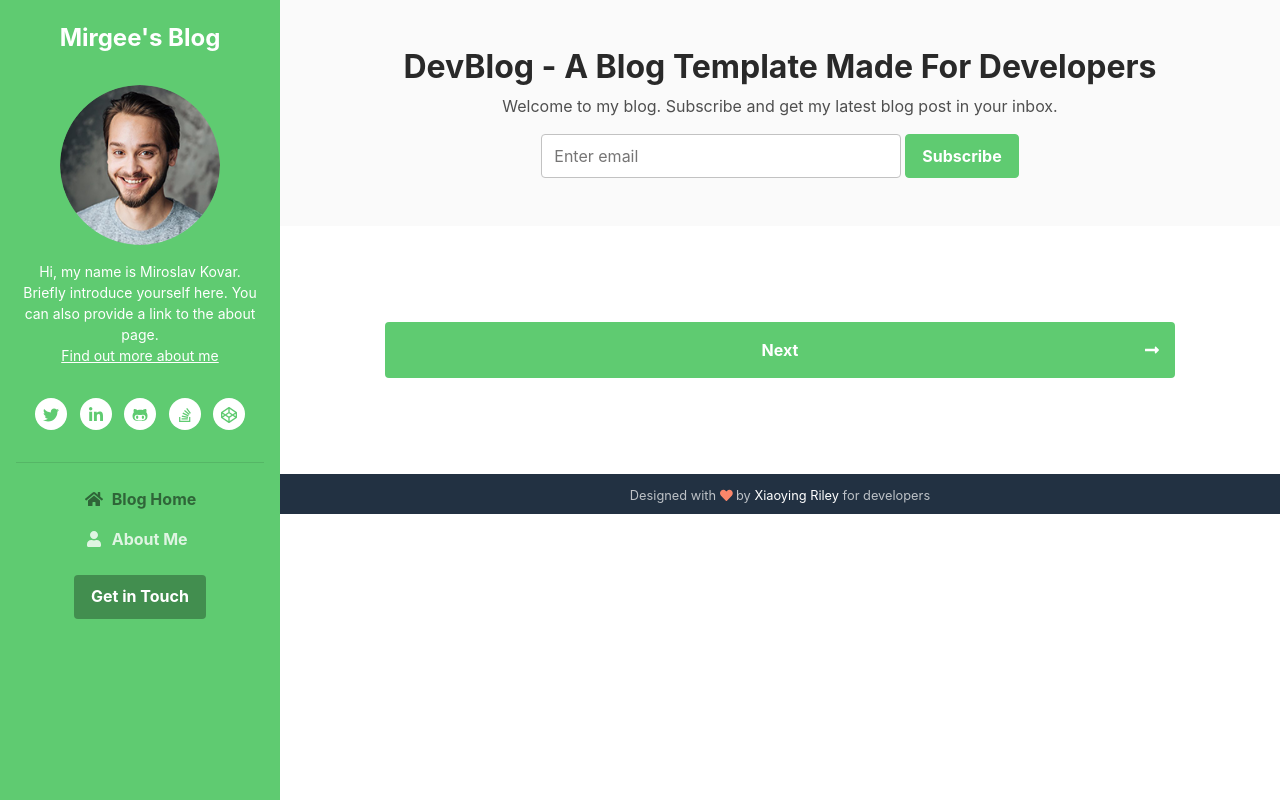
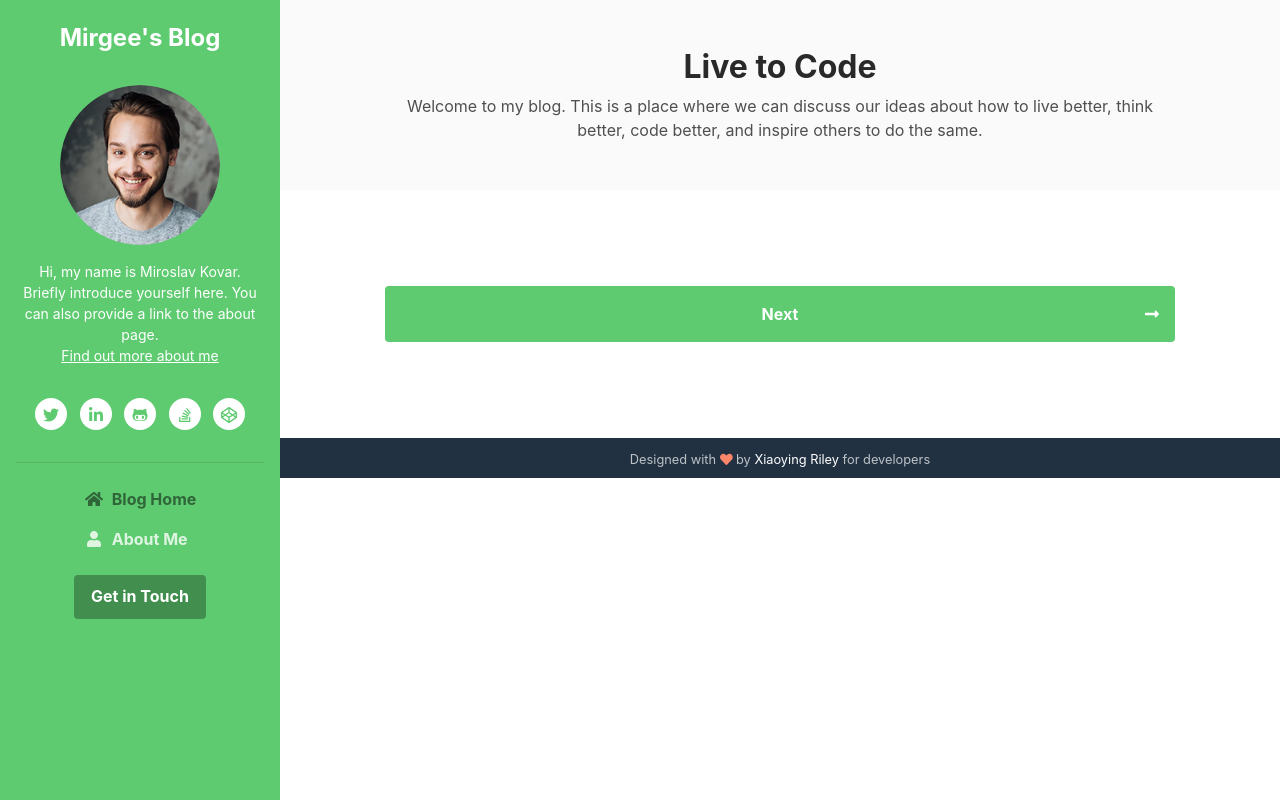
Before and after one commit to mirgee/blog, a Flask app: page / in a window 1280 px wide. Run offline with Flask 2, Linux system fonts and the light colour scheme; parts of the project's set-up code (start-up, migrations or seed data) failed here and were passed over; some libraries are stand-ins or nearby versions.

```diff
--- a/blog/main/views.py
+++ b/blog/main/views.py
@@ -12,20 +12,21 @@ main = Blueprint('main', __name__, template_folder='templates',
 
 @main.route('/')
 def index():
-    # List all files in the articles folder, order by date_published, trim to
-    # few (only public ones)
-    # Create intro automatically from the first few hundred characters,
-    # estimate time_to_read based on length
-    # id, img_uri, date_published, time_to_read, intro, num_comments
-    # posts = Blogpost.query.order_by(Blogpost.date_posted.desc()).all()
-    published_posts = (p for p in posts if 'date' in p.meta)
+    def validate(date_text):
+        try:
+            datetime.strptime(date_text, '%d-%m-%Y')
+            return True
+        except (ValueError, TypeError):
+            return False
+
+    published_posts = (p for p in posts if 'date' in p.meta and
+                       validate(p.meta['date']))
     latest = sorted(published_posts, reverse=True,
-                    key=lambda p: p.meta['date_published'])
+                    key=lambda p: p.meta['date'])
     for post in latest:
         setattr(post, 'readtime', str(readtime.of_markdown(post.body)))
         setattr(post, 'num_comments', 0)
-    print(latest)
-    return render_template('index.html', posts=latest[:10])
+    return render_template('index.html', posts=latest[:15])
 
 
 @main.route('/about')
@@ -35,7 +36,6 @@ def about():
 
 @main.route('/<path:path>')
 def post(path):
-    # post = Blogpost.query.filter_by(id=post_id).one()
     post = posts.get_or_404(path)
     return render_template('post.html', post=post)
 
--- a/blog/templates/index.html
+++ b/blog/templates/index.html
@@ -2,8 +2,9 @@
 {% block content %}
 	    <section class="cta-section theme-bg-light py-5">
 		    <div class="container text-center">
-			    <h2 class="heading">DevBlog - A Blog Template Made For Developers</h2>
-			    <div class="intro">Welcome to my blog. Subscribe and get my latest blog post in your inbox.</div>
+			    <h2 class="heading">Live to Code</h2>
+			    <div class="intro">Welcome to my blog. This is a place where we can discuss our ideas about how to live better, think better, code better, and inspire others to do the same.</div>
+            <!---
             <form class="signup-form form-inline justify-content-center pt-3">
               <div class="form-group">
                   <label class="sr-only" for="semail">Your email</label>
@@ -11,6 +12,7 @@
               </div>
               <button type="submit" class="btn btn-primary">Subscribe</button>
             </form>
+            -->
 		    </div><!--//container-->
 	    </section>
 
```
Also changed, not shown: blog/templates/post.html (+40 -0 lines). Lines whose indentation alone changed are shown as unchanged.
